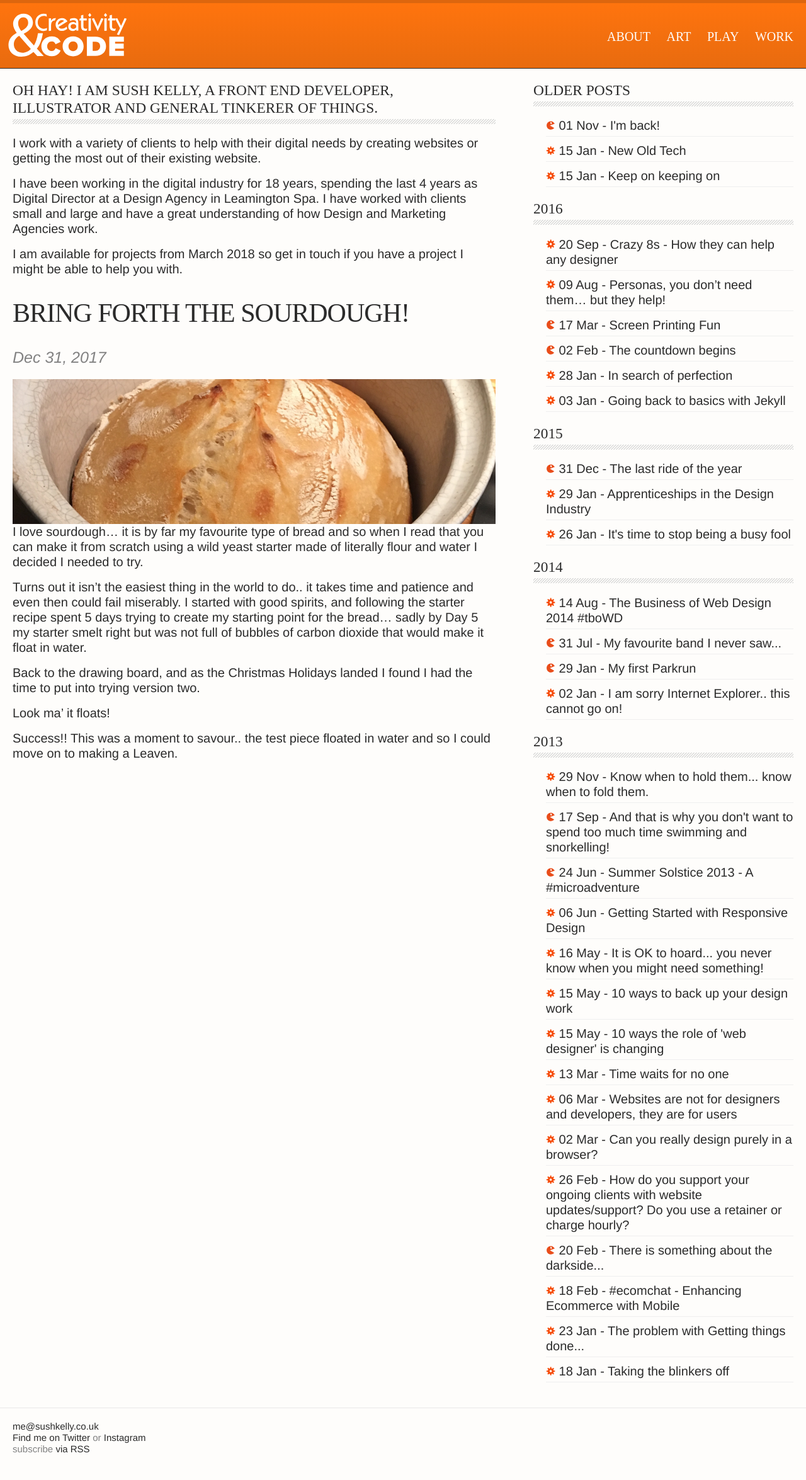
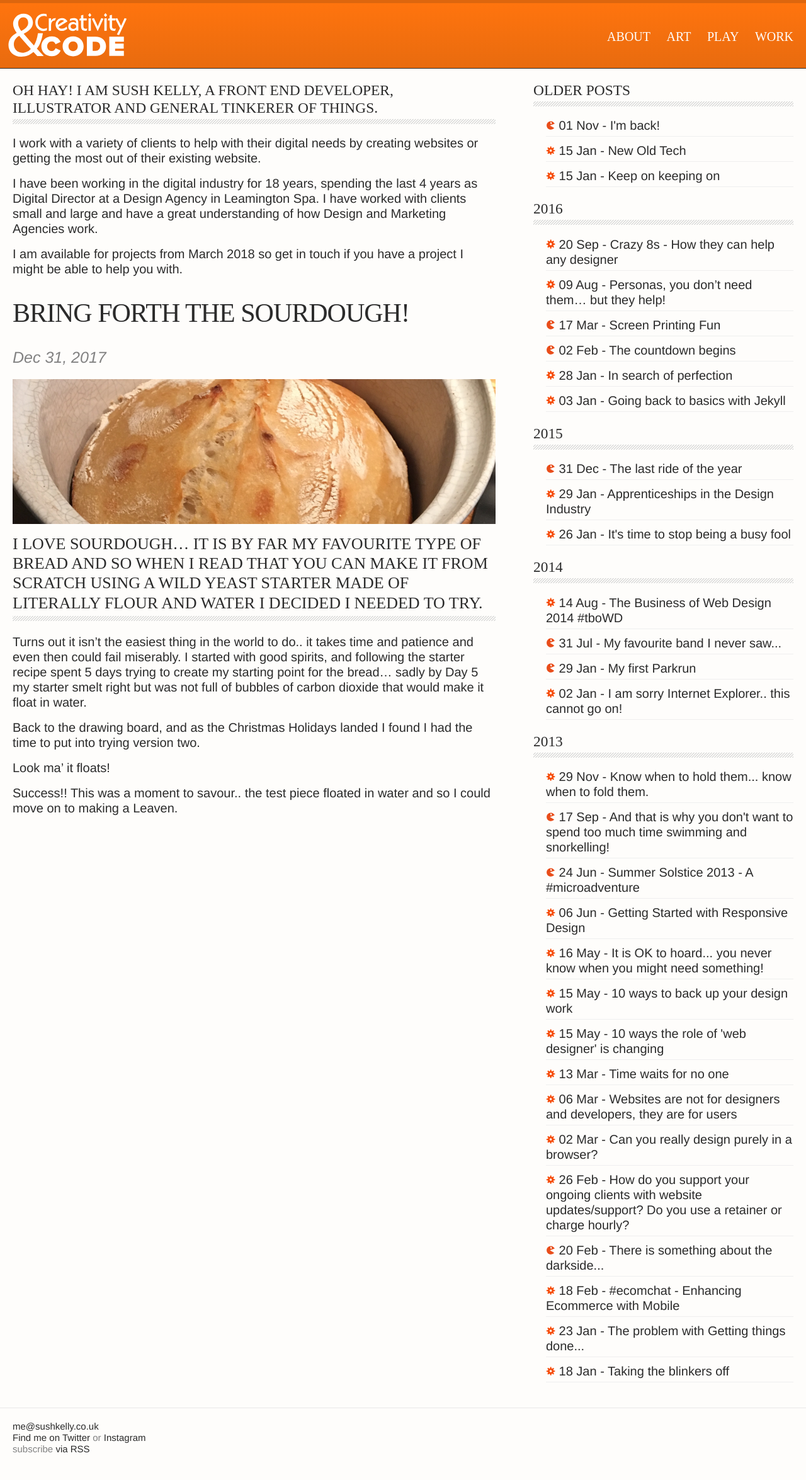
Before and after one commit to maxray/maxray.github.io, a Jekyll site: the page built from index.html, in a window 1280 px wide. Shown: the whole page at 63% size. Built offline with Jekyll 4.4.1, drawn with Linux system fonts in a browser that asks for light colours.

Commit message:
Updated Bring Forth The Sourdough

```diff
--- a/_posts/2017-12-31-bring-forth-the-sourdough.markdown
+++ b/_posts/2017-12-31-bring-forth-the-sourdough.markdown
@@ -5,7 +5,8 @@ tags:
 - Play
 ---
 
-![sourdough.png](/uploads/sourdough.png)I love sourdough... it is by far my favourite type of bread and so when I read that you can make it from scratch using a wild yeast starter made of literally flour and water I decided I needed to try.
+![sourdough.png](/uploads/sourdough.png)
+### I love sourdough... it is by far my favourite type of bread and so when I read that you can make it from scratch using a wild yeast starter made of literally flour and water I decided I needed to try.
 
 Turns out it isn't the easiest thing in the world to do.. it takes time and patience and even then could fail miserably. I started with good spirits, and following the starter recipe spent 5 days trying to create my starting point for the bread... sadly by Day 5 my starter smelt right but was not full of bubbles of carbon dioxide that would make it float in water.
 
```
